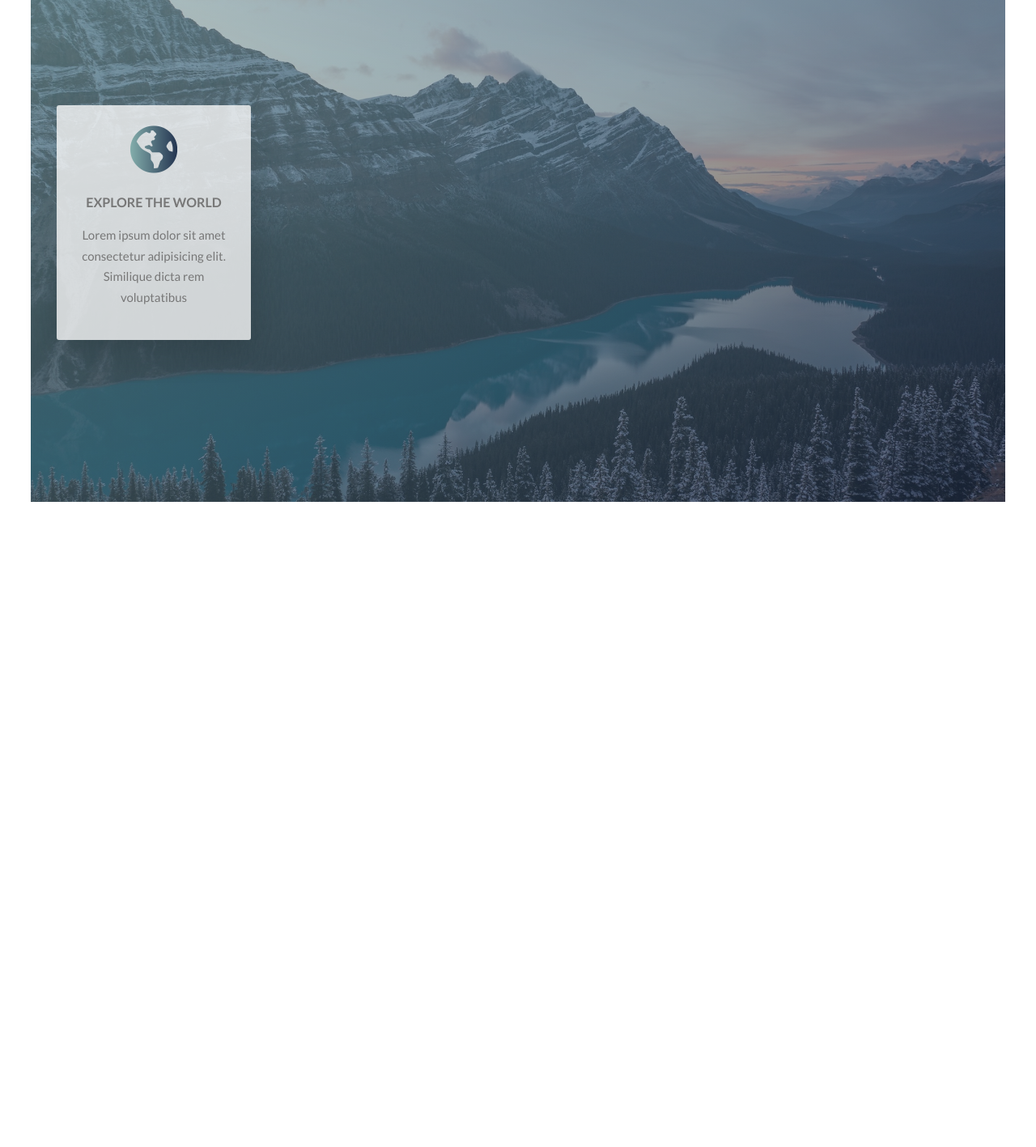
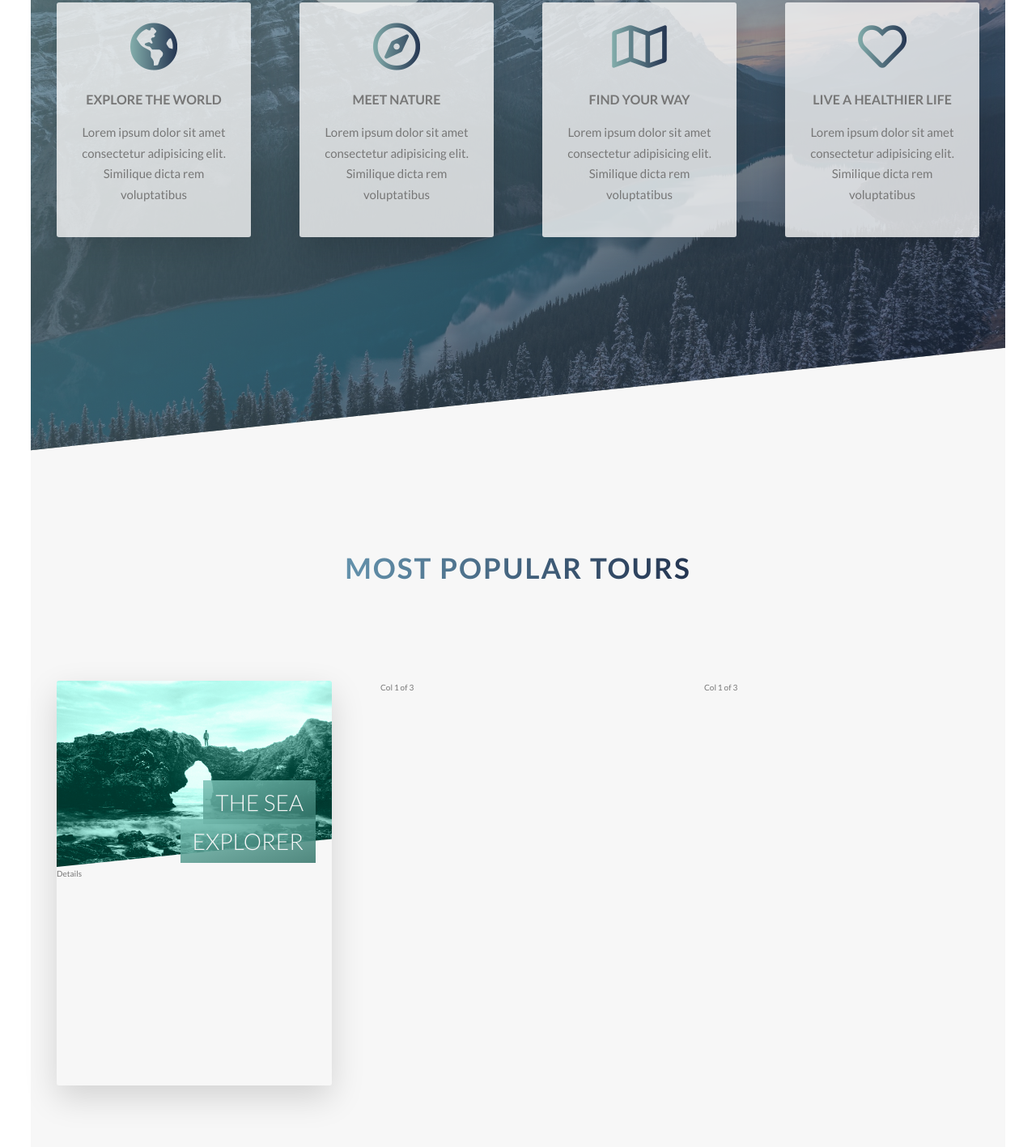
Before and after one commit to Pickadolly/scss-project, a website: page index.html in a window 1280 px wide. Shown: the part 1765-3182 px from the top of the page at 81% size. Before the commit the page ends 2423 px from the top, so only its background shows below. Drawn offline with Linux system fonts and the light colour scheme.

Commit message:
started on flip card

```diff
--- a/index.html
+++ b/index.html
@@ -47,8 +47,7 @@
             <p class="paragraph">
               Lorem ipsum dolor sit amet consectetur adipisicing elit. Similique
               dicta rem voluptatibus cupiditate nesciunt iure tempore minus
-              consequuntur eligendi, ad fuga voluptates. Libero fugiat nesciunt
-              voluptate voluptates fugit quibusdam qui!
+              consequuntur eligendi, ad fuga voluptates.
             </p>
 
             <h3 class="heading-tertiary u-margin-bottom-small">
@@ -95,6 +94,76 @@
                 Similique dicta rem voluptatibus
               </p>
             </div>
+          </div>
+
+          <div class="col-1-of-4">
+            <div class="feature-box">
+              <i class="feature-box__icon far fa-compass"></i>
+              <h3 class="heading-tertiary u-margin-bottom-small">Meet nature</h3>
+              <p class="feature-box__text">
+                Lorem ipsum dolor sit amet consectetur adipisicing elit.
+                Similique dicta rem voluptatibus
+              </p>
+            </div>
+          </div>
+
+          <div class="col-1-of-4">
+            <div class="feature-box">
+              <i class="feature-box__icon far fa-map"></i>
+              <h3 class="heading-tertiary u-margin-bottom-small">Find your way</h3>
+              <p class="feature-box__text">
+                Lorem ipsum dolor sit amet consectetur adipisicing elit.
+                Similique dicta rem voluptatibus
+              </p>
+            </div>
+          </div>
+
+          <div class="col-1-of-4">
+            <div class="feature-box">
+              <i class="feature-box__icon far fa-heart"></i>
+              <h3 class="heading-tertiary u-margin-bottom-small">Live a healthier life</h3>
+              <p class="feature-box__text">
+                Lorem ipsum dolor sit amet consectetur adipisicing elit.
+                Similique dicta rem voluptatibus
+              </p>
+            </div>
+          </div>
+        </div>
+      </section>
+
+      <section class="section-tours">
+        <div class="u-center-text u-margin-bottom-big">
+          <h2 class="heading-secondary">
+            Most popular tours
+          </h2>
+        </div>
+
+        <div class="row">
+          <div class="col-1-of-3">
+              <div class="card">
+                <div class="card__side card__side--front">
+                  <div class="card__picture card__picture--1">
+                    &nbsp;
+                  </div>
+                  <h4 class="card__heading">
+                    <span class="card__heading-span card__heading-span--1">
+                      The sea explorer
+                    </span>
+                  </h4>
+                  <div class="card__details">
+                    Details
+                  </div>
+                </div>
+                <div class="card__side card__side--back card__side--back-1">
+                  BACK
+                </div>
+              </div>
+          </div>
+          <div class="col-1-of-3">
+              Col 1 of 3
+          </div>
+          <div class="col-1-of-3">
+              Col 1 of 3
           </div>
         </div>
       </section>
--- a/sass/abstracts/_variables.scss
+++ b/sass/abstracts/_variables.scss
@@ -2,8 +2,13 @@
 $color-primary: #69868c;
 $color-primary-light: #83adab;
 $color-primary-dark: #243551;
+$color-clear-blue: #6492ac;
 
-$color-clear-blue: #6492ac;
+$color-secondary-light: #7ac2b6;
+$color-secondary-dark: #337469;
+
+$color-tertiary-light: #c9aec1;
+$color-tertiary-dark: #816078;
 
 $color-grey-light-1: #f7f7f7;
 $color-grey-dark: #777;
--- a/sass/base/_typography.scss
+++ b/sass/base/_typography.scss
@@ -48,7 +48,7 @@ body {
     transition: all .2s;
 
     &:hover {
-      transform: skewY(2deg) skewX(15deg) scale(1.1);
+      //transform: skewY(2deg) skewX(15deg) scale(1.1);
       text-shadow: .5rem 1rem 2rem rgba($color-black, .2);
     }
   }
--- /dev/null
+++ b/sass/components/_card.scss
@@ -0,0 +1,88 @@
+.card {
+    // Functionality
+    perspective: 150rem;
+    -moz-perspective: 150rem;
+    position: relative;
+    height: 50rem;
+
+    &__side {
+        height: 50rem;
+        transition: all .8s ease;
+        position: absolute;
+        top: 0;
+        left: 0;
+        width: 100%;
+        backface-visibility: hidden;
+        border-radius: 3px;
+        overflow: hidden;
+        box-shadow: 0 1.5rem 4rem rgba($color-black, .15);
+
+    &--front {
+        background-color: $color-white;
+    }
+
+    &--back {
+        transform: rotateY(180deg);
+
+        &-1 {
+            background-image: linear-gradient(to right bottom, $color-secondary-light, $color-secondary-dark);
+        }
+    }
+}
+
+    &:hover &__side--front {
+        transform: rotateY(-180deg);
+    }
+
+    &:hover &__side--back {
+        transform: rotateY(0);
+    }
+
+    // Front side styling
+    &__picture {
+        background-size: cover;
+        height: 23rem;
+        background-blend-mode: color;
+        -webkit-clip-path: polygon(0 0, 100% 0, 100% 85%, 0 100%);
+        clip-path: polygon(0 0, 100% 0, 100% 85%, 0 100%);
+
+
+        &--1 {
+            background-image: linear-gradient(to right bottom, $color-secondary-light, $color-secondary-dark), url(../img/nat-5.jpg);
+        }
+
+        &--2 {
+            background-image: url(../img/nat-5.jpg);
+        }
+
+        &--3 {
+            background-image: url(../img/nat-5.jpg);
+        }
+    }
+
+    &__heading {
+        font-size: 2.8rem;
+        font-weight: 300;
+        text-transform: uppercase;
+        text-align: right;
+        color: $color-white;
+        position: absolute;
+        top: 9rem;
+        right: 2rem;
+        width: 75%;
+
+    }
+
+    &__heading-span {
+        padding: 1rem 1.5rem;
+        -webkit-box-decoration-break: clone;
+        box-decoration-break: clone;
+
+
+        &--1 {
+            background-image: linear-gradient(to right bottom,
+            rgba($color-secondary-light, .85),
+            rgba($color-secondary-dark, .85));
+        }
+    }
+}
--- a/sass/components/_feature-box.scss
+++ b/sass/components/_feature-box.scss
@@ -16,6 +16,6 @@
     }
 
     &:hover {
-        transform: translateY(-1.5rem) scale(1.03);
+        transform: translateY(-1.5rem) scale(1.0);
     }
 }
--- a/sass/layout/_header.scss
+++ b/sass/layout/_header.scss
@@ -9,6 +9,7 @@
     background-size: cover;
     background-position: top;
     position: relative;
+    -webkit-clip-path: polygon(0 0, 100% 0, 100% 75vh, 0 100%);
     clip-path: polygon(0 0, 100% 0, 100% 75vh, 0 100%);
 
     &__logo-box {
--- a/sass/main.scss
+++ b/sass/main.scss
@@ -8,6 +8,7 @@
 @import "base/utilities";
 
 @import "components/button";
+@import "components/card";
 @import "components/composition";
 @import "components/feature-box";
 
--- a/sass/pages/_home.scss
+++ b/sass/pages/_home.scss
@@ -13,4 +13,16 @@
       ),
       url("../img/nat-4.jpg");
       background-size: cover;
+      transform: skewY(-6deg);
+      margin-top: -10rem;
+
+      & > * {
+        transform: skewY(6deg);
+      }
 }
+
+.section-tours {
+  background-color: $color-grey-light-1;
+  padding: 25rem 0 50rem 0;
+  margin-top: -10rem;
+}
```
Also changed, not shown: css/style.css.
